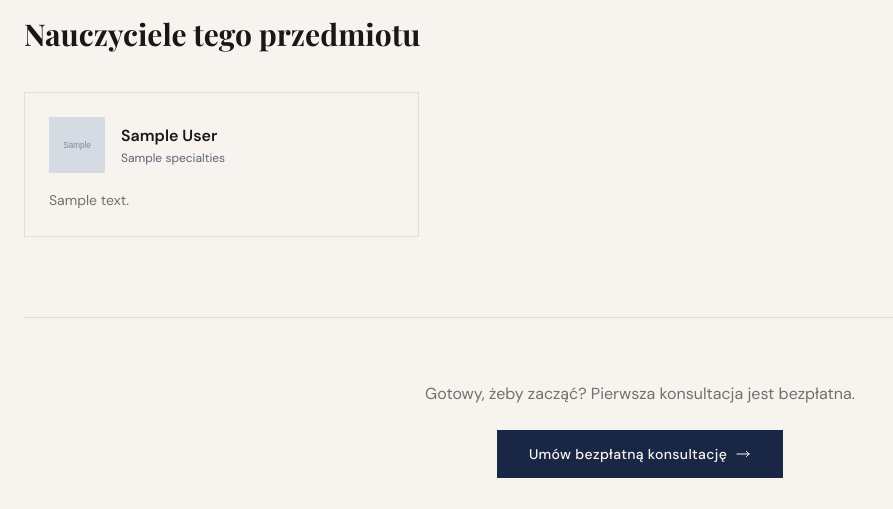
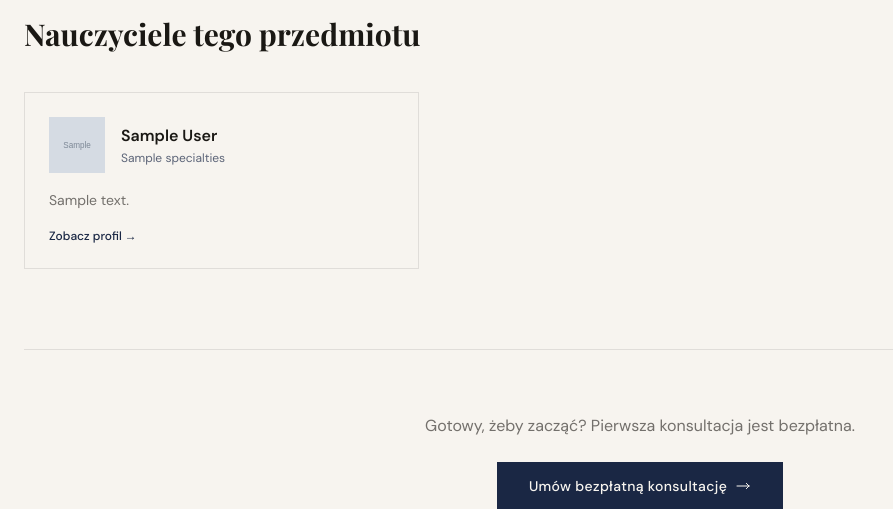
Before and after one commit to maciekgangus/Ekorepetycje, a FastAPI app: template app/templates/landing/subject_detail.html in a window 1280 px wide. Shown: the part 693-1202 px from the top of the page, without its empty margins (0-893 px from the left). Run offline with FastAPI, Linux system fonts and the light colour scheme; the template is opened without the code that fills it: most values are stand-ins (such as "Sample title", 1, 10 or a date in 2020); grey boxes marked "Sample" are stand-in pictures; style sheets or scripts are compiled from the project's sources; parts of the project's set-up code (start-up, migrations or seed data) failed here and were passed over; some libraries are stand-ins or nearby versions; some web fonts are replaced.

Commit message:
fix(landing): add uuid import, add 'Zobacz profil' link text to subject detail teacher cards

```diff
--- a/app/api/routes_landing.py
+++ b/app/api/routes_landing.py
@@ -1,4 +1,6 @@
 """HTML routes for the public-facing landing pages (Jinja2 + HTMX)."""
+
+import uuid
 
 from fastapi import APIRouter, Depends, Form, HTTPException, Request
 from fastapi.responses import HTMLResponse
--- a/app/templates/landing/subject_detail.html
+++ b/app/templates/landing/subject_detail.html
@@ -103,6 +103,7 @@
                     {{ teacher.bio[:120] }}{% if teacher.bio|length > 120 %}…{% endif %}
                 </p>
                 {% endif %}
+                <p class="mt-4 text-xs text-navy font-medium group-hover:underline">Zobacz profil →</p>
             </a>
             {% endfor %}
         </div>
```
